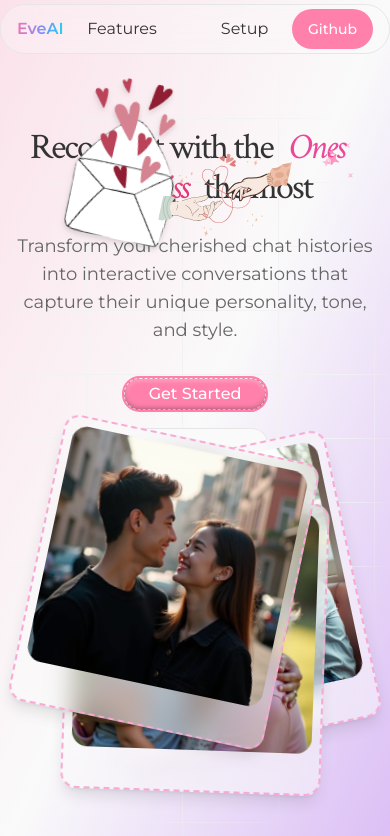
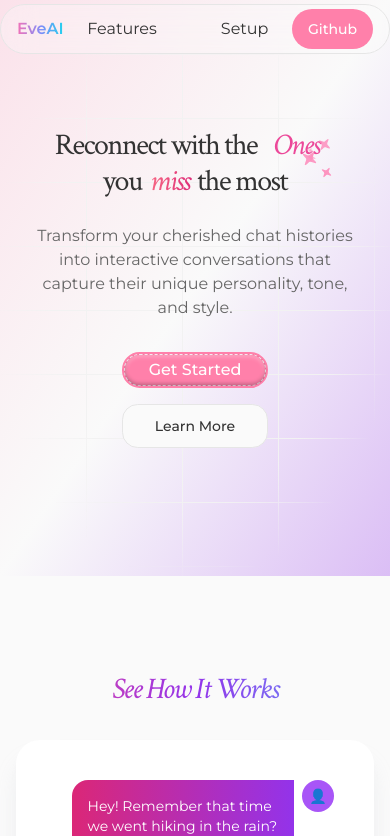
Before and after one commit to Xeven777/eve.ai, a React (Vite) app in the folder site/: page / in a window 390 px wide. Shown: the top 836 px of the page. Built offline with nearby package versions, Linux system fonts and the light colour scheme; what tailwindcss-motion would draw is missing.

Commit message:
refactor Hero component for improved responsiveness and adjust animation delays in HowItWorks

```diff
--- a/site/src/components/Hero.tsx
+++ b/site/src/components/Hero.tsx
@@ -12,71 +12,94 @@ import { SparklesText } from "@/components/SparkleText";
 
 const Hero = () => {
   return (
-    <Floating className="flex flex-col items-center px-4 relative overflow-hidden pb-96">
+    <Floating className="flex flex-col items-center px-4 relative overflow-hidden pb-32 md:pb-96">
       <div className="absolute inset-0 bg-gradient-to-br -z-10 from-primary/20 to-purple-600/30 via-background" />
       <div className="absolute -z-10 -inset-2.5 bg-[linear-gradient(to_right,#f2f2f2_1px,transparent_1px),linear-gradient(to_bottom,#f2f2f2_1px,transparent_1px)] bg-[size:6rem_4rem] [mask-image:radial-gradient(ellipse_50%_50%_at_50%_50%,#000_70%,transparent_100%)]"></div>
-      <h1 className="text-4xl md:text-6xl lg:text-8xl serif mt-32 md:mt-40 text-center font-medium tracking-tighter mb-6 motion-duration-1000 motion-preset-blur-up pointer-events-none">
+
+      {/* Main content - responsive on all devices */}
+      <h1 className="text-3xl sm:text-4xl md:text-6xl lg:text-8xl serif mt-32 md:mt-40 text-center font-medium tracking-tighter mb-6 motion-duration-1000 motion-preset-blur-up pointer-events-none">
         Reconnect with the
         <SparklesText className="text-pink-500 italic font-light" text="Ones" />
         <br />
         you
-        <span className="font-medium px-4 bg-gradient-to-r from-rose-400 to-pink-600 text-transparent bg-clip-text italic">
+        <span className="font-medium px-2 sm:px-4 bg-gradient-to-r from-rose-400 to-pink-600 text-transparent bg-clip-text italic">
           miss
         </span>
         the most
       </h1>
 
-      <p className="text-lg pointer-events-none md:text-xl text-center max-w-2xl mb-8 text-muted-foreground motion-duration-1000 motion-preset-blur-up">
+      <p className="text-base md:text-lg lg:text-xl text-center max-w-xs sm:max-w-lg md:max-w-2xl mb-8 text-muted-foreground motion-duration-1000 motion-preset-blur-up">
         Transform your cherished chat histories into interactive conversations
         that capture their unique personality, tone, and style.
       </p>
 
       <div className="flex flex-col sm:flex-row gap-4">
         <StitchesButton>Get Started</StitchesButton>
-
         <Button size="lg" variant="outline">
           Learn More
         </Button>
       </div>
 
-      <FloatingElement depth={0.8} className="absolute top-20 left-12">
+      {/* Decorative elements - hidden on mobile, showing progressively on larger screens */}
+
+      {/* Top floating elements - hidden on mobile, visible from medium screens */}
+      <FloatingElement
+        depth={0.8}
+        className="absolute top-20 left-12 hidden md:block"
+      >
         <img
           src={img4}
-          alt="img"
-          className="object-cover size-40 rotate-12 drop-shadow-md"
+          alt=""
+          className="object-cover size-28 lg:size-40 rotate-12 drop-shadow-md"
         />
       </FloatingElement>
 
-      <FloatingElement depth={0.8} className="absolute top-16 right-10">
-        <img src={img5} alt="img" className="object-cover size-64 rotate-12" />
+      <FloatingElement
+        depth={0.8}
+        className="absolute top-16 right-10 hidden md:block"
+      >
+        <img
+          src={img5}
+          alt=""
+          className="object-cover size-48 lg:size-64 rotate-12"
+        />
       </FloatingElement>
 
-      <FloatingElement depth={1.5} className="absolute bottom-28 left-24">
-        <div className="border-2 rounded-md backdrop-blur-md bg-card/50 border-pink-300 border-dashed p-2 overflow-hidden shadow-lg cursor-pointer motion-duration-1500 motion-preset-blur-right-lg -rotate-12">
+      <FloatingElement
+        depth={1.5}
+        className="absolute bottom-20 md:bottom-28 md:left-24 hidden md:block"
+      >
+        <div className="border-2 rounded-md backdrop-blur-md bg-card/50 border-pink-300 border-dashed p-2 overflow-hidden shadow-lg cursor-pointer motion-duration-1500 motion-preset-blur-right-lg -rotate-6 md:-rotate-12">
           <img
             src={img1}
-            alt="img"
-            className="rounded-md mb-8 object-cover size-60"
+            alt=""
+            className="rounded-md object-cover w-48 h-48 sm:size-60"
           />
         </div>
       </FloatingElement>
 
-      <FloatingElement depth={0.7} className="absolute bottom-16">
+      <FloatingElement
+        depth={0.7}
+        className="absolute bottom-8 md:bottom-16 hidden sm:block"
+      >
         <div className="border-2 rounded-md backdrop-blur-md bg-card/50 border-pink-300 border-dashed p-2 overflow-hidden shadow-lg cursor-pointer motion-duration-2000 motion-preset-blur-left-lg rotate-2">
           <img
             src={img3}
-            alt="img"
-            className="rounded-md mb-8 object-cover size-60"
+            alt=""
+            className="rounded-md object-cover w-40 h-40 md:size-60"
           />
         </div>
       </FloatingElement>
 
-      <FloatingElement depth={1.4} className="absolute bottom-32 right-24">
+      <FloatingElement
+        depth={1.4}
+        className="absolute bottom-24 md:bottom-32 right-4 md:right-24 hidden md:block"
+      >
         <div className="border-2 rounded-md backdrop-blur-md bg-card/50 border-pink-300 border-dashed p-2 overflow-hidden shadow-lg cursor-pointer motion-duration-2000 motion-preset-blur-left-lg rotate-12">
           <img
             src={img2}
-            alt="img"
-            className="rounded-md mb-8 object-cover size-60"
+            alt=""
+            className="rounded-md object-cover w-40 h-40 md:size-60"
           />
         </div>
       </FloatingElement>
--- a/site/src/components/HowItWorks.tsx
+++ b/site/src/components/HowItWorks.tsx
@@ -34,7 +34,7 @@ const HowItWorks = () => {
       opacity: 1,
       transition: {
         staggerChildren: 1,
-        delayChildren: 0.7,
+        delayChildren: 0.4,
       },
     },
   };
```
